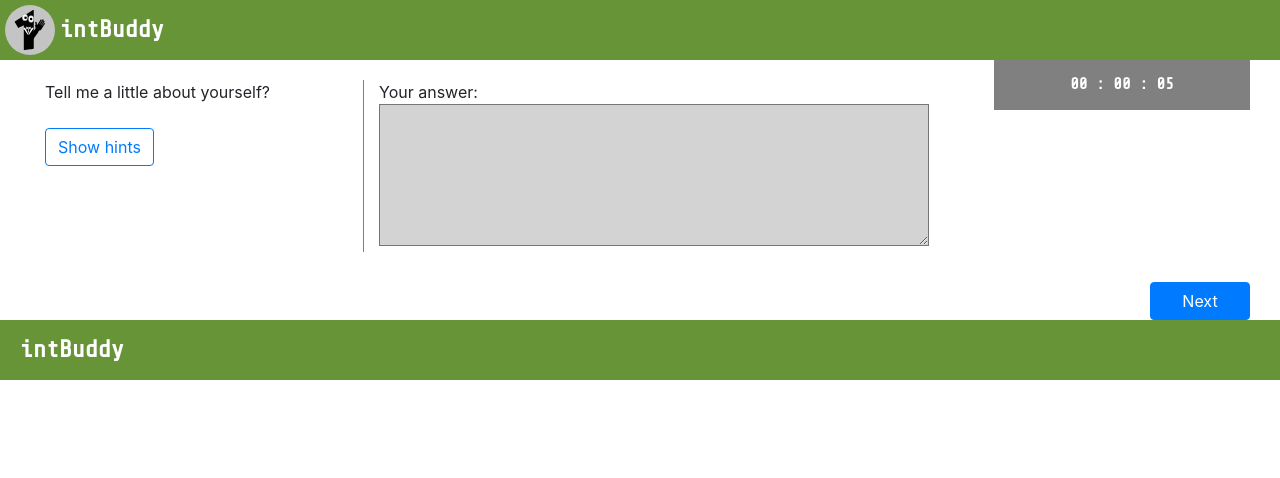
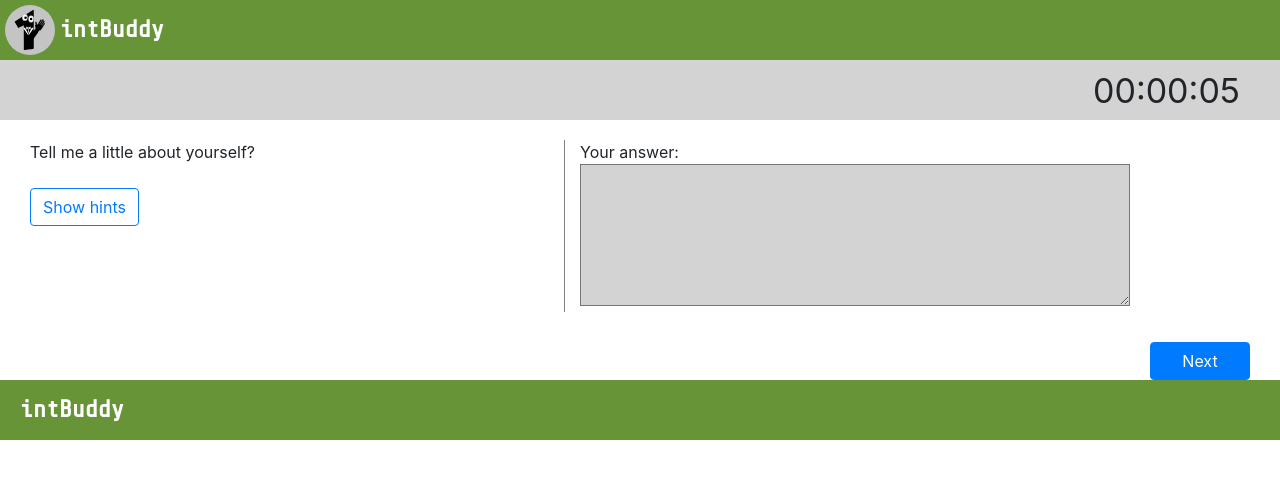
Before and after one commit to kemalfidan/int-buddy, a Next.js app: page /questions in a window 1280 px wide. Shown: the top 478 px of the page. Built offline with nearby package versions, Linux system fonts and the light colour scheme.

Commit message:
Fixed timer issue and changed ui for it a bit

```diff
--- a/components/Timer/Timer.module.scss
+++ b/components/Timer/Timer.module.scss
@@ -2,20 +2,11 @@
 
 .Timer {
     display: flex;
-    justify-content: center;
-    float: right;
-
-    height: 50px;
-    width: 20%;
-
-    margin-left: 30px;
-    margin-right: 30px;
-    border: 2px solid grey;
-    padding: 10px;
-
-    font-family: $logo-font;
-    font-size: 16px;
-    font-weight: bold;
-    color: $on-secondary;
-    background-color: gray;
+    justify-content: flex-end;
+    align-items: center;
+    height: 60px;
+    width: 100%;
+    padding-right: 40px;
+    font-size: 34px;
+    background-color: lightgray;
 }
--- a/components/Timer/index.js
+++ b/components/Timer/index.jsx
@@ -1,5 +1,6 @@
 import React, { Component } from "react";
 import styles from "./Timer.module.scss";
+
 
 class Timer extends Component {
     state = {
@@ -44,7 +45,7 @@ class Timer extends Component {
       let hours = ("0" + Math.floor(timerTime / 3600000)).slice(-2);
       return (
         <div className={styles.Timer}>
-          {hours} : {minutes} : {seconds}
+          {hours}:{minutes}:{seconds}
         </div>
       );
     }
```
Also changed, not shown: pages/questions.jsx (renamed from pages/questions.js).
